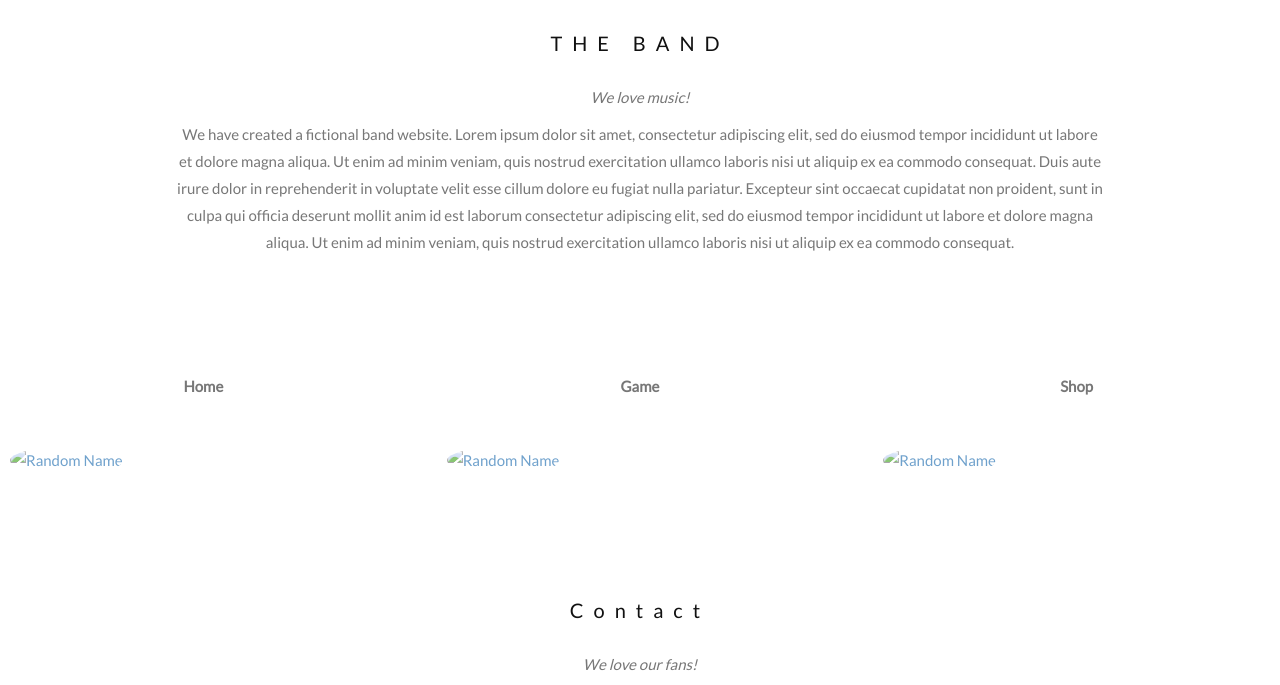
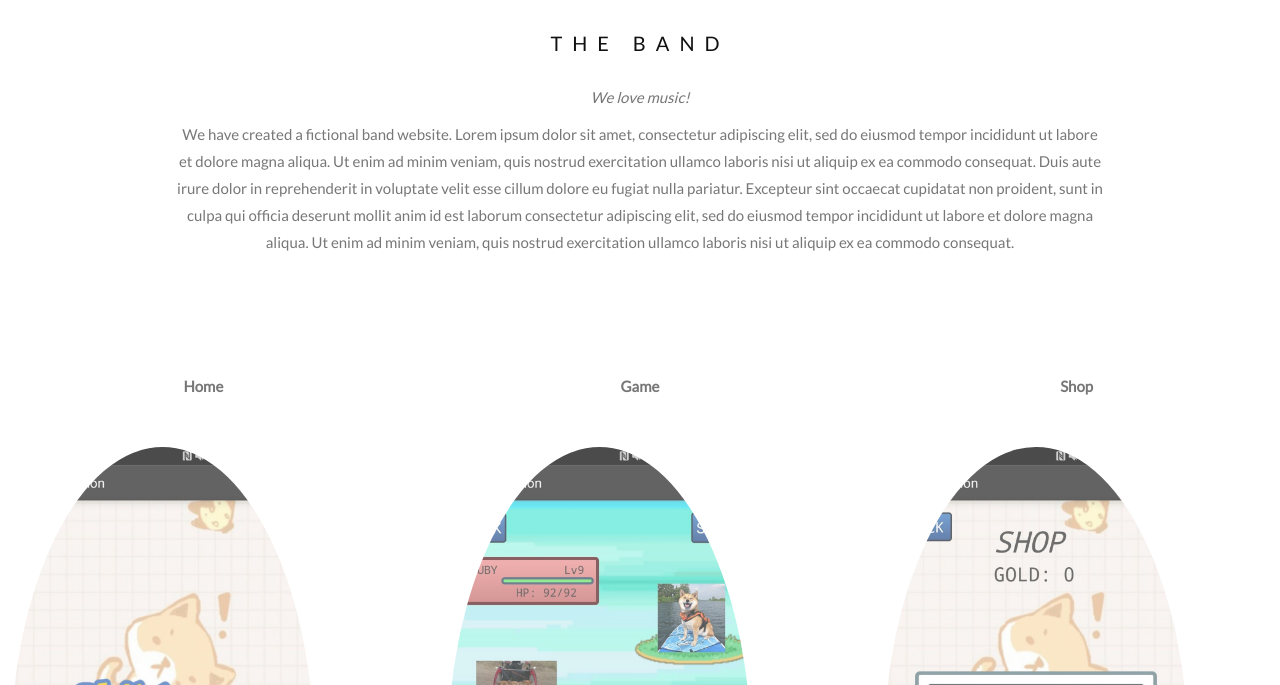
Before and after one commit to shayvana/shayvana.github.io, a plain HTML site: page index.html in a window 1280 px wide. Shown: the part 58-743 px from the top of the page. Drawn offline with nearby package versions, Linux system fonts and the light colour scheme.

Commit message:
Shibemon Images

```diff
--- a/index.html
+++ b/index.html
@@ -191,7 +191,7 @@
     <div class="col-sm-4">
       <p class="text-center"><strong>Home</strong></p><br>
       <a href="#demo" data-toggle="collapse">
-        <img src="shibe1.jpg" class="img-circle person" alt="Random Name" width="255" height="255">
+        <img src="pics/shibe1.jpg" class="img-circle person" alt="Shibemon Home" width="255" height="255">
       </a>
       <div id="demo" class="collapse">
         <p>Guitarist and Lead Vocalist</p>
@@ -202,7 +202,7 @@
     <div class="col-sm-4">
       <p class="text-center"><strong>Game</strong></p><br>
       <a href="#demo2" data-toggle="collapse">
-        <img src="shibe2.jpg" class="img-circle person" alt="Random Name" width="255" height="255">
+        <img src="pics/shibe2.jpg" class="img-circle person" alt="Game" width="255" height="255">
       </a>
       <div id="demo2" class="collapse">
         <p>Drummer</p>
@@ -213,7 +213,7 @@
     <div class="col-sm-4">
       <p class="text-center"><strong>Shop</strong></p><br>
       <a href="#demo3" data-toggle="collapse">
-        <img src="shibe3.jpg" class="img-circle person" alt="Random Name" width="255" height="255">
+        <img src="pics/shibe3.jpg" class="img-circle person" alt="Shop" width="255" height="255">
       </a>
       <div id="demo3" class="collapse">
         <p>Bass player</p>
```
